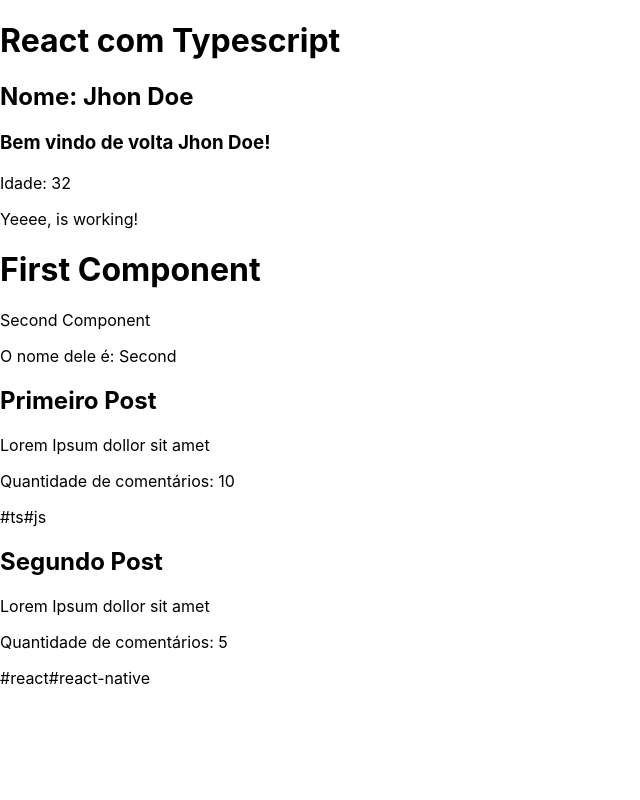
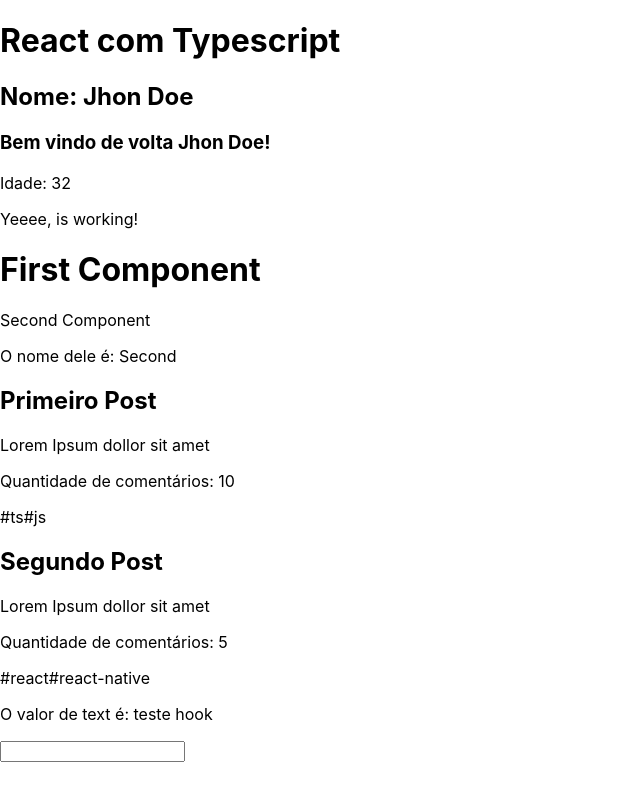
Before and after one commit to leoziondev/ud-ts-react-mb, a React (Create React App) app: page / in a window 1280 px wide. Shown: the whole page, without its empty margins (0-640 px from the left). Built offline with nearby package versions, Linux system fonts and the light colour scheme.

Commit message:
ts useState hook

```diff
--- a/src/App.tsx
+++ b/src/App.tsx
@@ -2,6 +2,7 @@ import React from 'react';
 import Destructuring from './components/Destructuring';
 import FirstComponent from './components/FirstComponent';
 import SecondComponent from './components/SecondComponent';
+import State from './components/State';
 
 const posts = [
   {
@@ -48,6 +49,7 @@ function App() {
           tags={post.tags}
         />
       ))}
+      <State />
     </div>
   );
 }
--- /dev/null
+++ b/src/components/State.tsx
@@ -0,0 +1,17 @@
+import { ChangeEvent, useState } from "react"
+
+const State = () => {
+    const [text, setText] = useState<string | null>("teste hook")
+
+    const handleChange = (e: ChangeEvent<HTMLInputElement>) => {
+        setText(e.target.value)
+    }
+  return (
+    <div>
+        <p>O valor de text é: {text}</p>
+        <input type="text" onChange={handleChange} />
+    </div>
+  )
+}
+
+export default State
```
